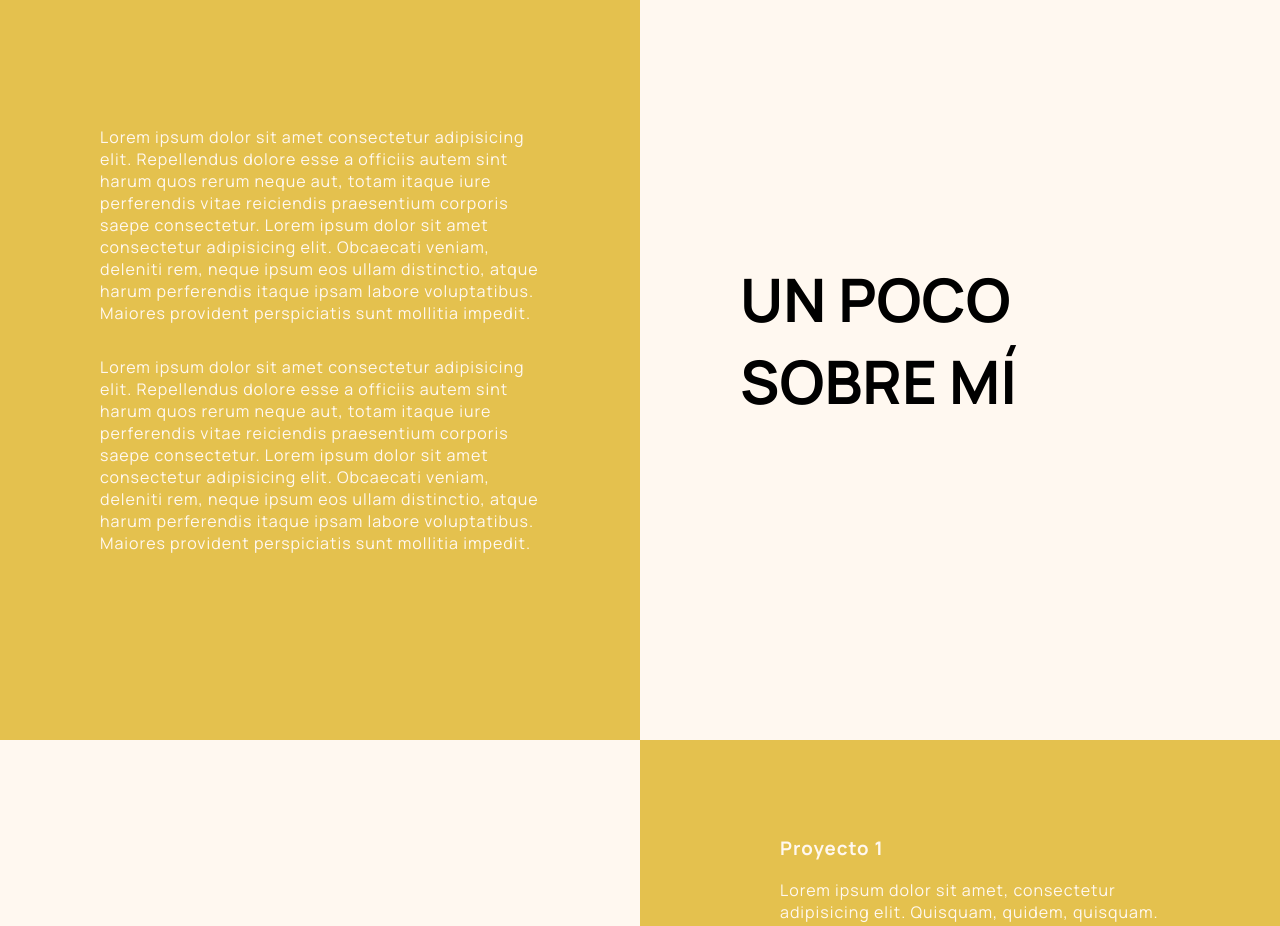
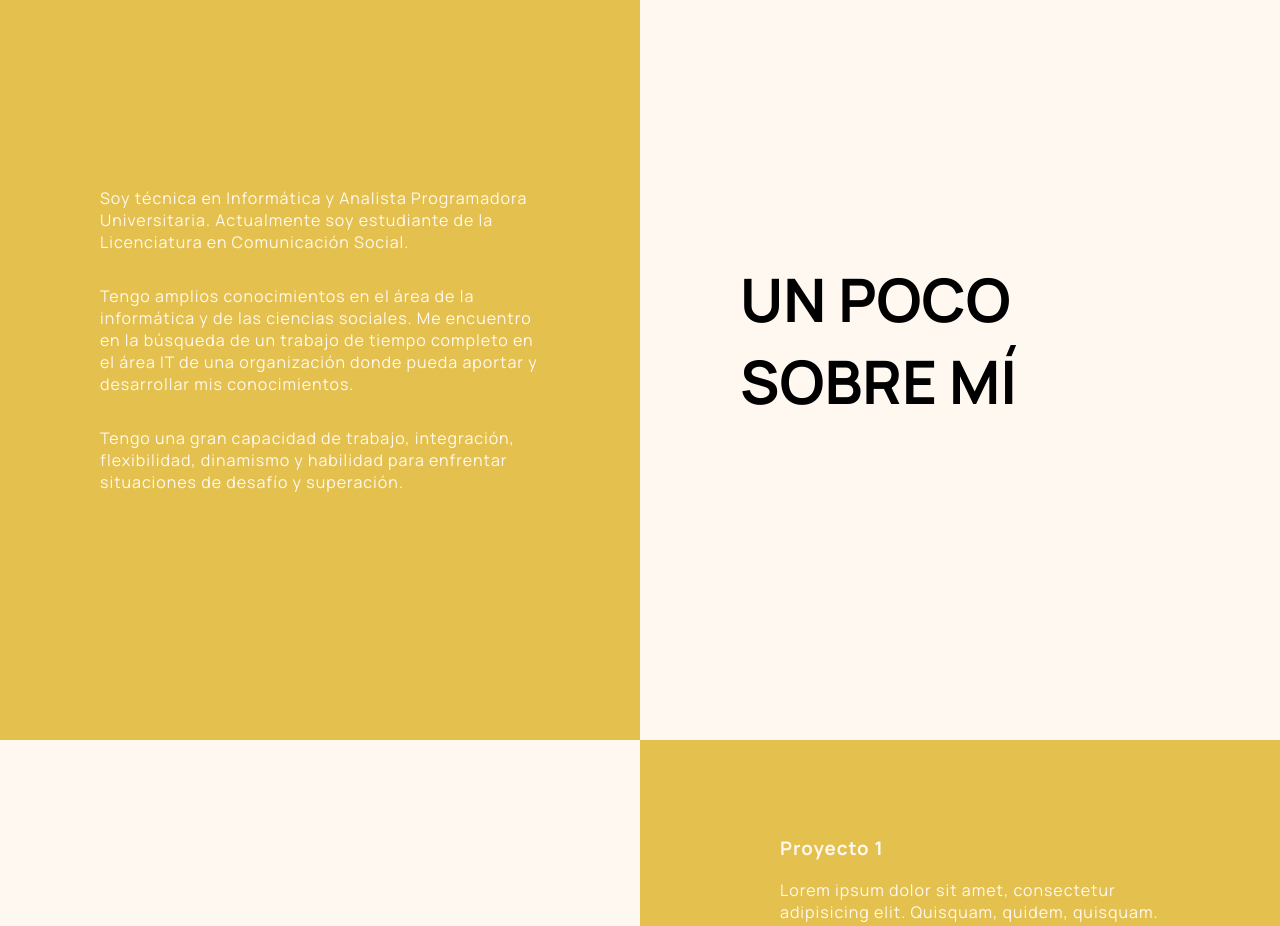
Before and after one commit to esmicalopez/portfolio-template, a plain HTML site: page index.html in a window 1280 px wide. Shown: the part 860-1786 px from the top of the page. Drawn offline with nearby package versions, Linux system fonts and the light colour scheme.

Commit message:
modificando el about

```diff
--- a/index.html
+++ b/index.html
@@ -58,14 +58,14 @@
 
   <section id="about" class="content">
     <aside class="half-section text-section">
-
       <p>
-        Lorem ipsum dolor sit amet consectetur adipisicing elit. Repellendus dolore esse a officiis autem sint harum quos rerum neque aut, totam itaque iure perferendis vitae reiciendis praesentium corporis saepe consectetur.
-        Lorem ipsum dolor sit amet consectetur adipisicing elit. Obcaecati veniam, deleniti rem, neque ipsum eos ullam distinctio, atque harum perferendis itaque ipsam labore voluptatibus. Maiores provident perspiciatis sunt mollitia impedit.
+        Soy técnica en Informática y Analista Programadora Universitaria. Actualmente soy estudiante de la Licenciatura en Comunicación Social.
       </p>
       <p>
-        Lorem ipsum dolor sit amet consectetur adipisicing elit. Repellendus dolore esse a officiis autem sint harum quos rerum neque aut, totam itaque iure perferendis vitae reiciendis praesentium corporis saepe consectetur.
-        Lorem ipsum dolor sit amet consectetur adipisicing elit. Obcaecati veniam, deleniti rem, neque ipsum eos ullam distinctio, atque harum perferendis itaque ipsam labore voluptatibus. Maiores provident perspiciatis sunt mollitia impedit.
+        Tengo amplios conocimientos en el área de la informática y de las ciencias sociales. Me encuentro en la búsqueda de un trabajo de tiempo completo en el área IT de una organización donde pueda aportar y desarrollar mis conocimientos.
+      </p>
+      <p>
+        Tengo una gran capacidad de trabajo, integración, flexibilidad, dinamismo y habilidad para enfrentar situaciones de desafío y superación.
       </p>
     </aside>
     <aside class="half-section title-section">
```
